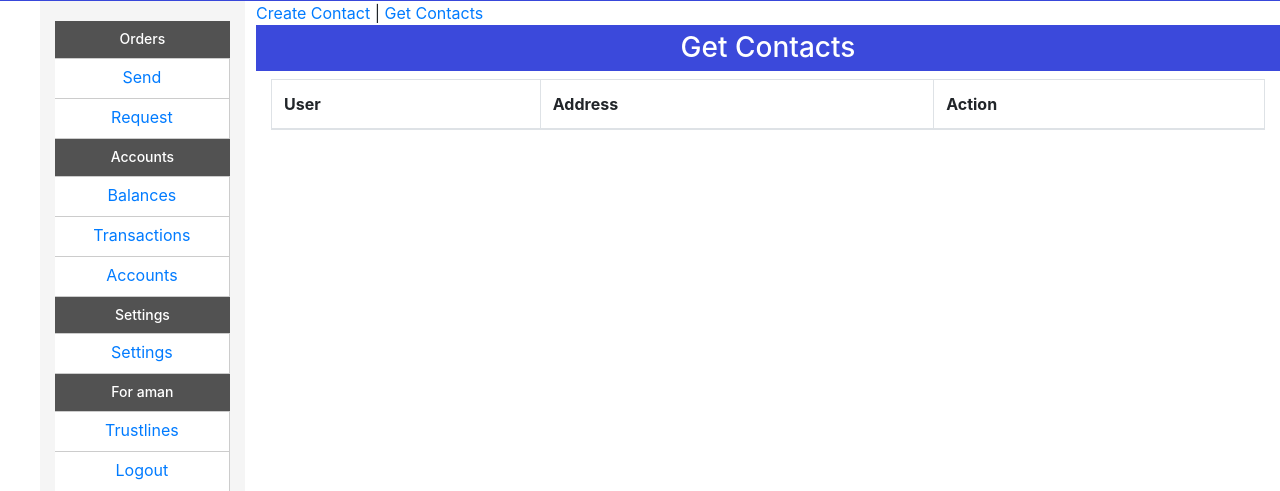
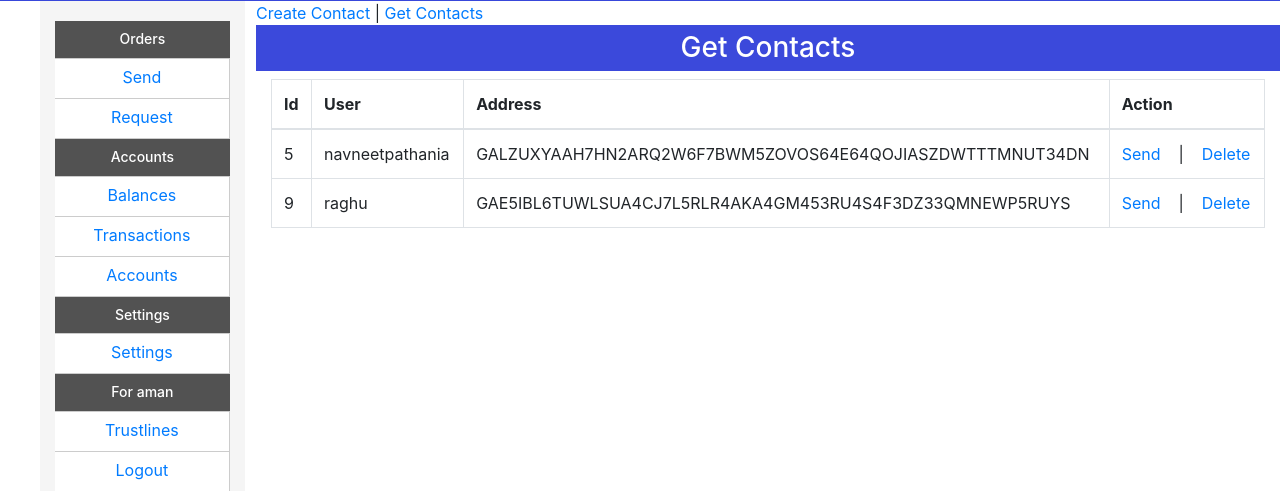
Before and after one commit to navneetpathania/aunthony-project, a Django app: page /stellar/get_contacts/ in a window 1280 px wide. Shown: the part 345-836 px from the top of the page. Run offline with Django 3.2, Linux system fonts and the light colour scheme; a user stored in the database is signed in; data comes from the database, SQL or seed files in the repository; both versions use the stored data as it was after the commit; lists and menus that the app fills with data are empty; some libraries are stand-ins or nearby versions.

Commit message:
payment method

```diff
--- a/tsmt-master/stellar/urls.py
+++ b/tsmt-master/stellar/urls.py
@@ -1,4 +1,5 @@
 from django.conf.urls import include, url
+from django.urls import path
 
 from . import views
 
@@ -9,8 +10,7 @@
     url(r'^request/', views.request, name='request'),
     url(r'^get_contacts/', views.get_contacts, name='get_contacts'),
     url(r'^contact/$', views.contact, name='contact'),
-
-    url(r'^contact_delete/$', views.contact_delete, name='contact_delete'),
+    # url(r'^contact_delete/<id>', views.contact_delete, name='contact_delete'),
     url(r'^contact_create/', views.contact_create, name='contact_create'),
     url(r'^accountdetails/', views.accountdetails, name='accountdetails'),
     url(r'^importaccount/$', views.importaccount, name='importaccount'),
@@ -20,6 +20,9 @@
     url(r'^accounts/', views.accounts, name='accounts'),
     url(r'^get_keys/', views.keys, name='get_keys'),
     url(r'^create_fund/', views.create_fund, name='create_fund'),
+    url(r'^qrcode_gen/', views.qrcode_gen, name='qrcode_gen'),
     # url(r'^accountseed', views.accountseed, name='accountseed'),
     url(r'^(?P<str_addr>[A-Z,0-9]+)/$', views.detail, name='detail'),
+    path('contact_delete/<id>',views.contact_delete,name='contact_delete'),
+    path('send_contact/<id>',views.send_contact,name='send_contact')
     ]
--- a/tsmt-master/stellar/views.py
+++ b/tsmt-master/stellar/views.py
@@ -38,25 +38,39 @@
         user = request.POST['to_user']
         currency = request.POST['currency']
         amount = request.POST['amount']
-        r = {'account': account, 'user': user,'currency': currency}
-        return send_payment(amount,currency)
+        from_address = Accounts.objects.get(user_name=request.user)
+        sender = from_address.seed
+        # r = {'account': account, 'user': user,'currency': currency}
+        return send_payment(request,amount,currency,sender,account)
     return render(request, 'stellar/send.html')
 
-def send_payment(amount, currency):
-    builder = Builder(secret='SBJQVRMWRUZM5P22DHFKEMTT7BFB62XVHEQ5EAKK3IKENUNQ5LYTH5XM')
-    builder.append_payment_op("GDFVU7TR4HK23ODYRX3A2FNFNBGU2ZNWYSRVIQC7JQPWCH7TFSAEZTZK", amount, currency)
+def send_contact(request,id,):
+    if request.method == "POST":
+        account = request.POST['to_addr']
+        user = request.POST['to_user']
+        currency = request.POST['currency']
+        amount = request.POST['amount']
+        from_address = Accounts.objects.get(user_name=request.user)
+        sender = from_address.seed
+        return send_payment(request, amount, currency, sender, account)
+    send_detailes = Contact.objects.get(id=id)
+    return render(request, 'stellar/send.html', {'send_detailes': send_detailes})
+
+def send_payment(request,amount,currency,sender,account):
+    builder = Builder(secret=sender)
+    builder.append_payment_op(account,amount,currency)
     builder.add_text_memo("first payment")
     builder.sign()
     s = builder.submit()
     print(s['_links'])
+    return HttpResponse("send successfully plz check user transaction here")
 
 
 
 @login_required
 def get_contacts(request):
-    if request.method =='GET':
-        r = Contact.objects.filter(user_name=request.user)
-        return render(request, 'stellar/get_contacts.html', {'r': r})
+    r = Contact.objects.all()
+    return render(request, 'stellar/get_contacts.html', {'r': r})
 
 @login_required
 def contact_create(request):
@@ -77,27 +91,28 @@
         return render(request, 'stellar/create_contact.html', {'form': form})
 
 @login_required
-def contact_delete(request):
-    contact = request.GET.get('contact')
-    if contact:
-        r = get_object_or_404(Contact,user_name=request.user,contact=contact)
-        #r = Contact.objects.filter(user_name=request.user,contact=contact)
-        if r:
-            print("delete")
-            print(r)
-            r.delete()
-        else:
-            message = _("sorry something went wrong")
-            context = {'success': message}
-    else:
-        print("TEST")
-    x = Contact.objects.filter(user_name=request.user)
-    return redirect ('/get_contacts')
+def contact_delete(request,id):
+    Contact.objects.filter(id=id).delete()
+    # contact = request.GET.get('contact')
+    # if contact:
+    #     r = get_object_or_404(Contact,user_name=request.user,contact=contact)
+    #     #r = Contact.objects.filter(user_name=request.user,contact=contact)
+    #     if r:
+    #         print("delete")
+    #         print(r)
+    #         r.delete()
+    #     else:
+    #         message = _("sorry something went wrong")
+    #         context = {'success': message}
+    # else:
+    #     print("TEST")
+    # x = Contact.objects.filter(user_name=request.user)
+    return redirect ('/stellar/get_contacts')
 
 @login_required
 def request(request):
-    user = Accounts.objects.filter(user_name=request.user)
-    account =user[0].address
+    user = Accounts.objects.get(user_name=request.user)
+    account =user.address
     file = str(account)+".png"
     r = {'img':str(file),'account': account}
     print(r)
@@ -145,13 +160,14 @@
     box_size=10,
     border=4,
     )
-    user = Accounts.objects.filter(user_name=request.user)
-    address = user[0].address
+    user = Accounts.objects.get(user_name=request.user)
+    address = user.address
     qr.add_data(address)
     qr.make(fit=True)
     img = qr.make_image(fill_color="black", back_color="white")
     file =os.path.join(BASE_DIR,'static') + "/qr/" + str(address)+".png"
     img.save(file)
+    return file
 
 @login_required
 def transactions(request):
--- a/tsmt-master/templates/base.html
+++ b/tsmt-master/templates/base.html
@@ -46,4 +46,8 @@
 <div class="content_side">{% block content %}{% endblock %}</div>
 
 </body>
+<script src="https://code.jquery.com/jquery-3.2.1.slim.min.js" integrity="sha384-KJ3o2DKtIkvYIK3UENzmM7KCkRr/rE9/Qpg6aAZGJwFDMVNA/GpGFF93hXpG5KkN" crossorigin="anonymous"></script>
+    <script src="https://cdnjs.cloudflare.com/ajax/libs/popper.js/1.12.9/umd/popper.min.js" integrity="sha384-ApNbgh9B+Y1QKtv3Rn7W3mgPxhU9K/ScQsAP7hUibX39j7fakFPskvXusvfa0b4Q" crossorigin="anonymous"></script>
+    <script src="https://maxcdn.bootstrapcdn.com/bootstrap/4.0.0/js/bootstrap.min.js" integrity="sha384-JZR6Spejh4U02d8jOt6vLEHfe/JQGiRRSQQxSfFWpi1MquVdAyjUar5+76PVCmYl" crossorigin="anonymous"></script>
+{% block js%} {% endblock %}
 </html>
--- a/tsmt-master/templates/stellar/get_contacts.html
+++ b/tsmt-master/templates/stellar/get_contacts.html
@@ -1,6 +1,3 @@
-
-
-
 {% extends "base.html" %}
 {% load i18n %}
 
@@ -22,6 +19,7 @@
   <table class="table table-bordered table-hover" >
     <thead>
       <tr>
+        <th>Id</th>
         <th>User</th>
         <th>Address</th>
         <th>Action</th>
@@ -30,16 +28,44 @@
     <tbody>
     {% for value in r %}
       <tr>
+        <td>{{value.id}}</td>
         <td>{{ value.contact}}</td>
         <td>{{ value.address}}</td>
-        <td><a href="/stellar/send/?account={{ value.address }}&user={{ value.contact}}">Send</a> &nbsp;&nbsp; | &nbsp;&nbsp;
-            <a href="/stellar/contact_delete/?contact={{ value.contact}}">Delete</a>
+
+        <td><a href="#" onclick="send_contact({{value.id}})">Send</a> &nbsp;&nbsp; | &nbsp;&nbsp;
+            <a href="#" onclick="delete_contact({{value.id}})">Delete</a>
         </td>
 
       </tr>
 {% endfor %}
     </tbody>
   </table>
+  <p></p>
 </div>
 
+<script>
+function delete_contact(valueid)
+{
+    var status = confirm("Are you sure to delete the record");
+    if(status)
+    {
+        console.log("Deleted");
+        window.location =  "http://127.0.0.1:8000/stellar/contact_delete/"+ valueid;
+    }
+    else
+    {
+        console.log("Not deleted");
+    }
+
+    console.log(carid);
+    console.log("CLICK");
+}
+
+
+function send_contact(valueid)
+{
+    window.location =  "http://127.0.0.1:8000/stellar/send_contact/"+valueid;
+}
+</script>
+
 {% endblock %}
--- a/tsmt-master/templates/stellar/request.html
+++ b/tsmt-master/templates/stellar/request.html
@@ -23,7 +23,7 @@
     <h4>Account</h4> {{r.account}}
   </div>
   <div class="col-md-4">
-    <img src="{% static 'qr/GCNWEGGIJCK663AH3RDL34HTPRFMR7J2B74XQF6YZ2GSYFJTZAKAHFRP.png' %}">
+    <img src="{% static 'qr/GCNWEGGIJCK663AH3RDL34HTPRFMR7J2B74XQF6YZ2GSYFJTZAKAHFRP.png'%}">
     <input type="email" name="email" placeholder="Enter Email to request"><a href="/stellar/create_account" class="btn btn-info" role="button"> Request </a>
   </div>
   <div class="col-md-4">
--- a/tsmt-master/templates/stellar/send.html
+++ b/tsmt-master/templates/stellar/send.html
@@ -21,8 +21,8 @@
               <div class="form">
                 <form class="login-form" method="POST" action="/stellar/send/">
                     {% csrf_token %}
-                  {% trans "Username" %}<input type="text" name="to_user" placeholder='to_user' value="{{ user|default_if_none:''}}" size="40" />
-                  {% trans "Account" %}<input type="text" name="to_addr" placeholder='to_addr' value="{{ account|default_if_none:''}}" size="78"/>
+                  {% trans "Username" %}<input type="text" name="to_user" placeholder='to_user' value="{{send_detailes.user_name}}" size="40" />
+                  {% trans "Account" %}<input type="text" name="to_addr" placeholder='to_addr' value="{{send_detailes.address}}" size="78"/>
                    {% trans "Amount" %}<input type="text" name="amount" placeholder='10.0' value="" size="20" />
                   {% trans "Currency" %}<input type="text" name="currency" placeholder='currency' value="{{ currency|default_if_none:''}}" size="20" />
                   <button>Send</button>
```
Also changed, not shown: tsmt-master/db.sqlite3, tsmt-master/static/qr/GALZUXYAAH7HN2ARQ2W6F7BWM5ZOVOS64E64QOJIASZDWTTTMNUT34DN.png (added).
